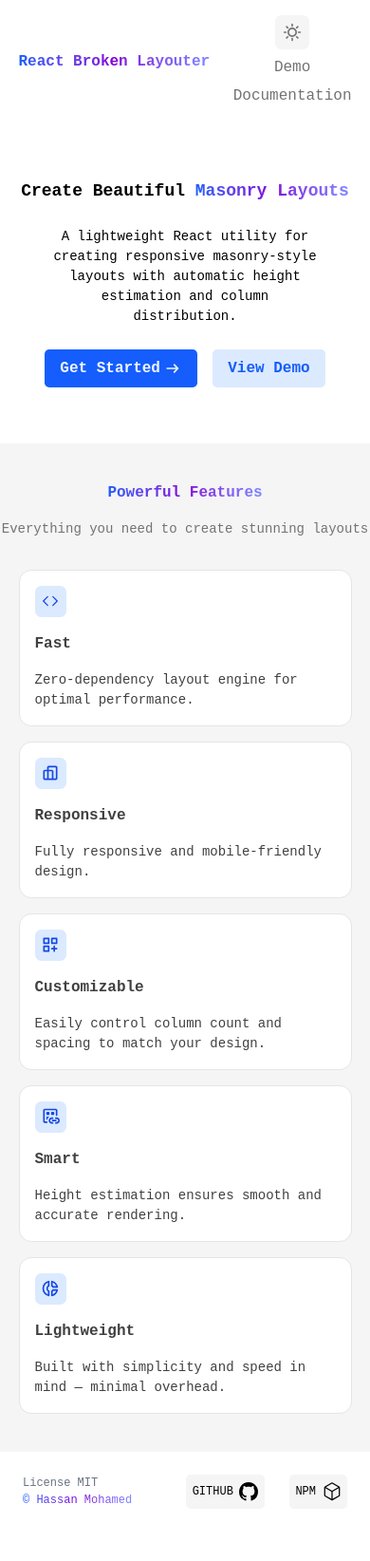
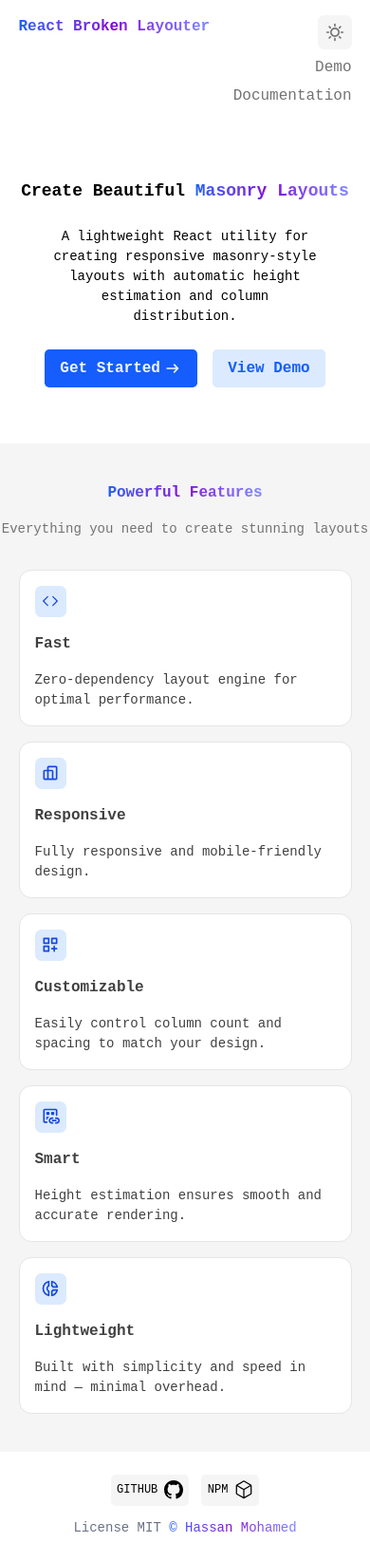
Before and after one commit to HassanMostafaa/react-broken-layouter-main, a Next.js app: page / in a window 390 px wide. Shown: the whole page at 95% size. Before the commit the page ends 1613 px from the top, so only its background shows below. Built offline with nearby package versions, Linux system fonts and the light colour scheme.

Commit message:
mobile footer new layout + mobile nav minor mod

```diff
--- a/components/footer/Footer.tsx
+++ b/components/footer/Footer.tsx
@@ -4,8 +4,8 @@ import TypewriterText from "../typewriter-text/TypewriterText";
 
 export const Footer: React.FunctionComponent = () => {
   return (
-    <footer className="p-[24px] lg:p-[1vw] flex justify-between">
-      <span className="text-[12px] lg:text-sm text-gray-500 sm:text-center dark:text-gray-400">
+    <footer className="p-[24px] lg:p-[1vw] flex max-sm:flex-col-reverse max-sm:justify-center max-sm:items-center justify-between">
+      <span className="text-[14px] lg:text-sm text-gray-500 sm:text-center dark:text-gray-400 max-sm:text-center max-sm:mt-4">
         License MIT{" "}
         <a
           href="https://github.com/HassanMostafaa"
@@ -15,17 +15,17 @@ export const Footer: React.FunctionComponent = () => {
         </a>
       </span>
 
-      <div className="flex gap-8 lg:gap-[1.5vw]">
+      <div className="flex gap-8 max-md:gap-4 lg:gap-[1.5vw]">
         <a
           href="https://github.com/HassanMostafaa/react-broken-layouter"
-          className="text-md flex justify-center items-center gap-2 lg:gap-[.5vw] bg-neutral-100 dark:bg-neutral-800 p-2 rounded-md"
+          className="text-md flex justify-center items-center gap-2 lg:gap-[.5vw] bg-neutral-100 hover:bg-neutral-200 dark:hover:bg-neutral-700 dark:bg-neutral-800 p-2 rounded-md"
         >
           <TypewriterText text="GITHUB" className="text-[12px] lg:text-sm" />
           <Github size={"1vw"} />
         </a>
         <a
           href="https://www.npmjs.com/package/react-broken-layouter"
-          className="text-md flex justify-center items-center gap-2 lg:gap-[.5vw] bg-neutral-100 dark:bg-neutral-800 p-2 rounded-md "
+          className="text-md flex justify-center items-center gap-2 lg:gap-[.5vw] bg-neutral-100 hover:bg-neutral-200 dark:hover:bg-neutral-700 dark:bg-neutral-800 p-2 rounded-md "
         >
           <TypewriterText text="NPM" className="text-[12px] lg:text-sm" />
           <Package size={"1vw"} />
--- a/components/header-navigation/HeaderNavigation.tsx
+++ b/components/header-navigation/HeaderNavigation.tsx
@@ -5,7 +5,7 @@ import TypewriterText from "../typewriter-text/TypewriterText";
 
 export const HeaderNavigation = () => {
   return (
-    <div className="flex justify-between items-center px-[5%] py-[16px] lg:px-[2vw] lg:py-[2vw]">
+    <div className="flex justify-between items-center max-sm:items-start px-[5%] py-[16px] lg:px-[2vw] lg:py-[2vw]">
       {/* logo */}
       <Link href="/">
         <TypewriterText
@@ -15,7 +15,7 @@ export const HeaderNavigation = () => {
         />
       </Link>
 
-      <div className="flex flex-col-reverse gap-2 items-center lg:gap-[2vw] lg:flex-row">
+      <div className="flex flex-col-reverse gap-2 items-end lg:gap-[2vw] lg:flex-row">
         <Link href="/docs" className="link">
           Documentation
         </Link>
```
